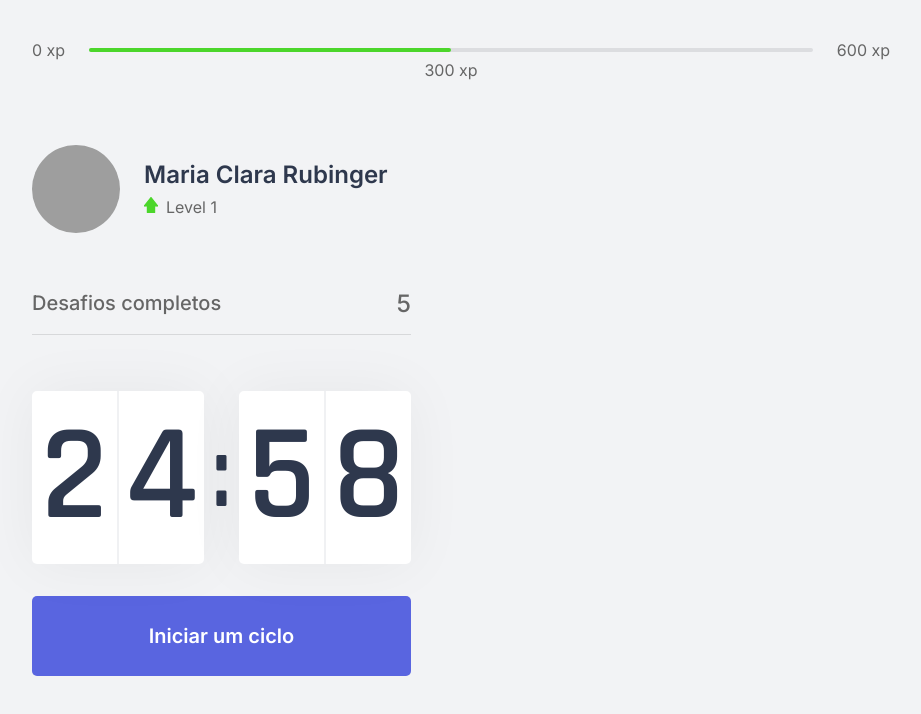
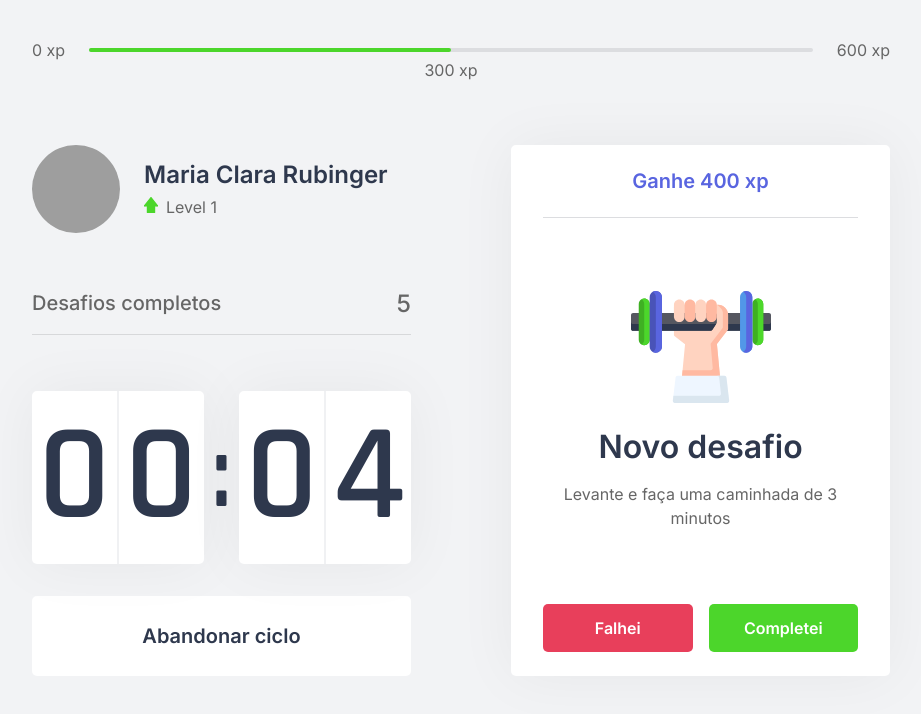
Before and after one commit to mariarubinger/moveit-next, a Next.js app: page / in a window 1280 px wide. Both pictures are taken after a click on the button "Iniciar um ciclo". Shown: the top 714 px of the page, without its empty margins (179-1100 px from the left). Built offline with nearby package versions, Linux system fonts and the light colour scheme; grey boxes are pictures that could not be loaded.

Commit message:
Style ChallengeBox

```diff
--- /dev/null
+++ b/src/components/ChallengeBox.tsx
@@ -0,0 +1,58 @@
+import styles from '../styles/components/ChallengeBox.module.css';
+
+export function ChallengeBox() {
+  const hasActiveChallenge = true; /* tenho desafio ativo */
+
+  return (
+    <div className={styles.challengeBoxContainer}>
+      { hasActiveChallenge ? (
+        <div className={styles.challengeActive}>
+          <header>Ganhe 400 xp</header>
+
+          <main>
+            <img src="icons/body.svg" />
+            <strong>Novo desafio</strong>
+            <p>Levante e faça uma caminhada de 3 minutos</p>
+          </main>
+
+          <footer>
+            <button
+              type="button"
+              className={styles.challengeFailedButton}
+            >
+              Falhei
+            </button>
+            <button
+              type="button"
+              className={styles.challengeSuccededButton}
+            >
+              Completei
+            </button>
+          </footer>
+        </div>
+      ) : (
+          <div className={styles.challengeNotActive}>
+            <strong>Finalize um ciclo para receber um desafio</strong>
+            <p>
+              <img src="icons/level-up.svg" alt="Level Up" />
+            Avance de level completando desafios.
+          </p>
+          </div>
+        )}
+    </div>
+  )
+}
+
+/* condicional
+  { hasActiveChalenge ? (
+    se tem desafio ativo vai aparecer essa div
+    <div>
+    </div>
+
+  ) : (
+    se não tem desafio ativo vai aparecer essa div
+    <div>
+    </div>
+  ) }
+
+*/
--- a/src/components/Countdown.tsx
+++ b/src/components/Countdown.tsx
@@ -1,9 +1,12 @@
 import { useState, useEffect } from 'react';
 import styles from '../styles/components/Countdown.module.css';
 
+let countdownTimeout: NodeJS.Timeout;
+
 export function Countdown() {
-  const [time, setTime] = useState(25 * 60); /* multiplica por 60 pra representar em segundos */
-  const [active, setActive] = useState(false); /* no começo não vai estar ativo, o usuário precisa clicar no botão pra iniciar  */
+  const [time, setTime] = useState(0.1 * 60); /* multiplica por 60 pra representar em segundos */
+  const [isActive, setIsActive] = useState(false); /* no começo não vai estar ativo, o usuário precisa clicar no botão pra iniciar  */
+  const [hasFinished, setHasFinished] = useState(false); /* finalizou - quando o contador chega em 00:00 */
 
   const minutes = Math.floor(time / 60); /* vai arredonar pro número inteiro pra baixo */
   const seconds = time % 60; /* vai retornar o que sobrou da divisão */
@@ -12,17 +15,26 @@ export function Countdown() {
   const [secondLeft, secondRight] = String(seconds).padStart(2, '0').split('');
 
   function startCountdown() {
-    setActive(true);
+    setIsActive(true);
+  }
+
+  function resetCountdown() {
+    clearTimeout(countdownTimeout);
+    setIsActive(false); /* o IsActive vai parar */
+    setTime(0.1 * 60);
   }
 
   useEffect(() => {
     //console.log(active)
-    if (active && time > 0) {
-      setTimeout(() => {
+    if (isActive && time > 0) {
+      countdownTimeout = setTimeout(() => {
         setTime(time - 1);
       }, 1000) /* setTimeout quero que algo aconteça após 1000 (1 segundo) eu vou reduzir um segundo do time */
+    } else if (isActive && time === 0) {
+      setHasFinished(true);
+      setIsActive(false);
     }
-  }, [active, time])
+  }, [isActive, time])
 
   return (
     <div>
@@ -38,6 +50,28 @@ export function Countdown() {
         </div>
       </div>
 
+      {/* se isActive é true vai aparecer Abandonar ciclo senão Iniciar um ciclo }
+      { isActive ? 'Abandonar ciclo' : 'Iniciar um ciclo' */}
+
+      {/* só tem o if then */}
+      { hasFinished ? (
+        <button
+          disabled
+          className={styles.countdownButton}
+        >
+          Ciclo encerrado
+        </button>
+      ) : (
+          <>
+            { isActive ? (
+              <button
+                type="button"
+                className={`${styles.countdownButton} ${styles.countdownButtonActive}`} /* concatenar dois estilos */
+                onClick={resetCountdown}
+              >
+                Abandonar ciclo
+              </button>
+            ) : (
                 <button
                   type="button"
                   className={styles.countdownButton}
@@ -45,6 +79,9 @@ export function Countdown() {
                 >
                   Iniciar um ciclo
                 </button>
+              )}
+          </>
+        )}
     </div>
   );
 }
--- a/src/pages/index.tsx
+++ b/src/pages/index.tsx
@@ -1,9 +1,10 @@
+import Head from 'next/head';
+
+import { ExperienceBar } from "../components/ExperienceBar";
+import { Profile } from "../components/Profile";
 import { CompletedChallenges } from "../components/CompletedChallenges";
 import { Countdown } from "../components/Countdown";
-import { ExperienceBar } from "../components/ExperienceBar";
-import { Profile } from "../components/Profile";
-
-import Head from 'next/head';
+import { ChallengeBox } from "../components/ChallengeBox";
 
 import styles from '../styles/pages/Home.module.css';
 
@@ -23,7 +24,7 @@ export default function Home() {
           <Countdown />
         </div>
         <div>
-
+          <ChallengeBox />
         </div>
       </section>
     </div>
--- /dev/null
+++ b/src/styles/components/ChallengeBox.module.css
@@ -0,0 +1,111 @@
+.challengeBoxContainer {
+  height: 100%;
+
+  background: var(--white);
+  border-radius: 5px;
+  box-shadow: 0 0 60px rgba(0, 0, 0, 0.05);
+  padding: 1.5rem 2rem;
+
+  display: flex;
+  flex-direction: column;
+  align-items: center;
+  justify-content: center;
+
+  text-align: center;
+}
+
+.challengeNotActive {
+  display: flex;
+  flex-direction: column;
+  align-items: center;
+}
+
+.challengeNotActive strong {
+  font-size: 1.5rem;
+  font-weight: 500;
+  line-height: 1.4;
+}
+
+.challengeNotActive p {
+  display: flex;
+  flex-direction: column;
+  align-items: center;
+  line-height: 1.4;
+  max-width: 70%;
+  margin-top: 3rem;
+}
+
+.challengeNotActive p image {
+  margin-bottom: 1rem;
+}
+
+.challengeActive {
+  height: 100%;
+
+  display: flex;
+  flex-direction: column;
+}
+
+.challengeActive header {
+ color: var(--blue);
+ font-weight: 600;
+ font-size: 1.25rem;
+ padding: 0 2rem 1.5rem;
+ border-bottom: 1px solid var(--gray-line);
+}
+
+.challengeActive main {
+  flex: 1;
+  display: flex;
+  flex-direction: column;
+  align-items: center;
+  justify-content: center;
+}
+
+.challengeActive main strong {
+  font-size: 2rem;
+  font-weight: 600;
+  color: var(--title);
+  margin: 1.5rem 0 1rem;
+}
+
+.challengeActive main p {
+  line-height: 1.5;
+}
+
+.challengeActive footer {
+  display: grid;
+  grid-template-columns: 1fr 1fr;
+  gap: 1rem;
+}
+
+.challengeActive footer button {
+  height: 3rem;
+
+  display: flex;
+  align-items: center;
+  justify-content: center;
+
+  border: 0;
+  border-radius: 5px;
+
+  color: var(--white);
+
+  font-size: 1rem;
+  font-weight: 600;
+
+  transition: filter 0.2s;
+}
+
+.challengeActive footer button.challengeFailedButton {
+  background: var(--red);
+}
+
+.challengeActive footer button.challengeSuccededButton {
+  background: var(--green);
+}
+
+/* já vai alterar tanto do button Failed como do Succeded */
+.challengeActive footer button:hover {
+  filter: brightness(0.9);
+}
--- a/src/styles/components/Countdown.module.css
+++ b/src/styles/components/Countdown.module.css
@@ -59,6 +59,22 @@
   transition: background-color 0.2s;
 }
 
-.countdownButton:hover {
+.countdownButton:not(:disabled):hover {
   background: var(--blue-dark);
 }
+
+.countdownButtonActive {
+  background: var(--white);
+  color: var(--title);
+}
+
+.countdownButtonActive:not(:disabled):hover {
+  background: var(--red);
+  color: var(--white);
+}
+
+.countdownButton:disabled {
+  background: var(--white);
+  color: var(--text);
+  cursor: not-allowed;
+}
```
Lines whose indentation alone changed are shown as unchanged.
